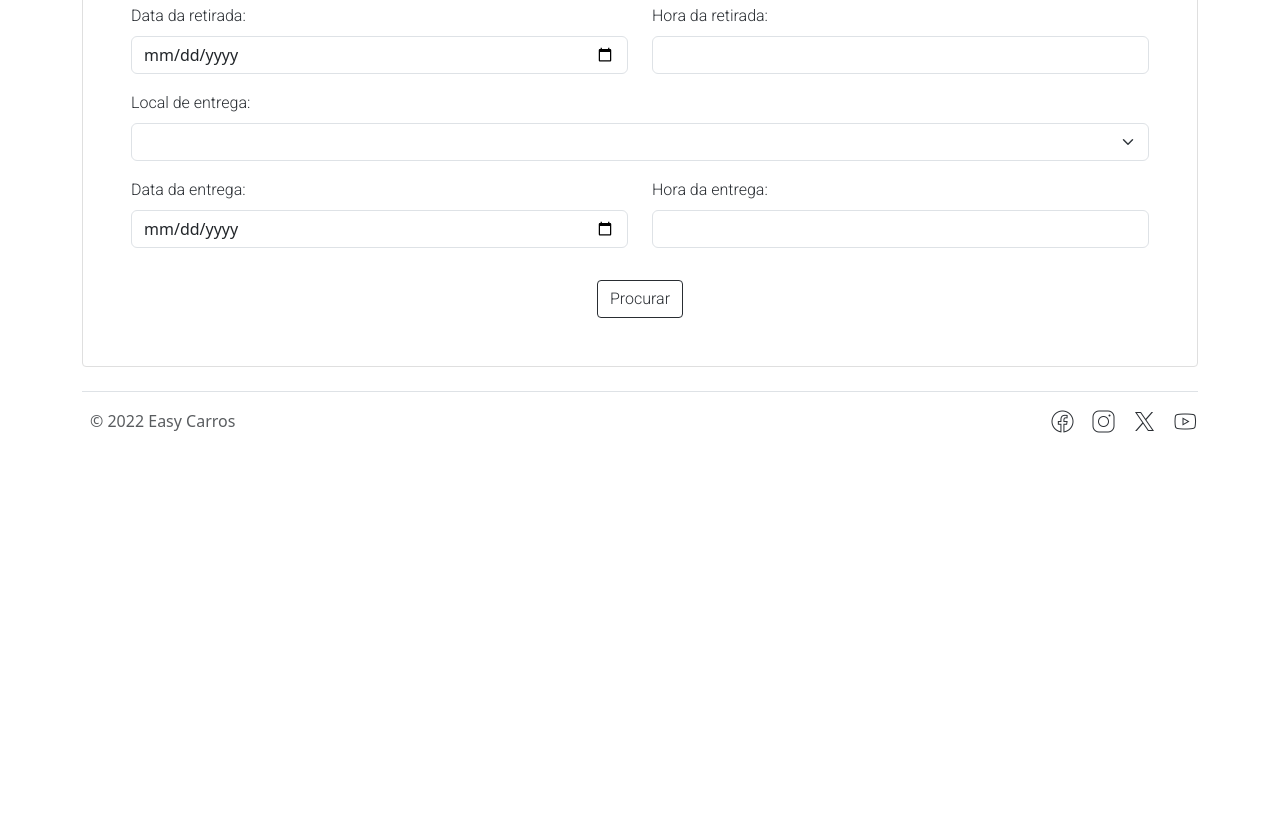
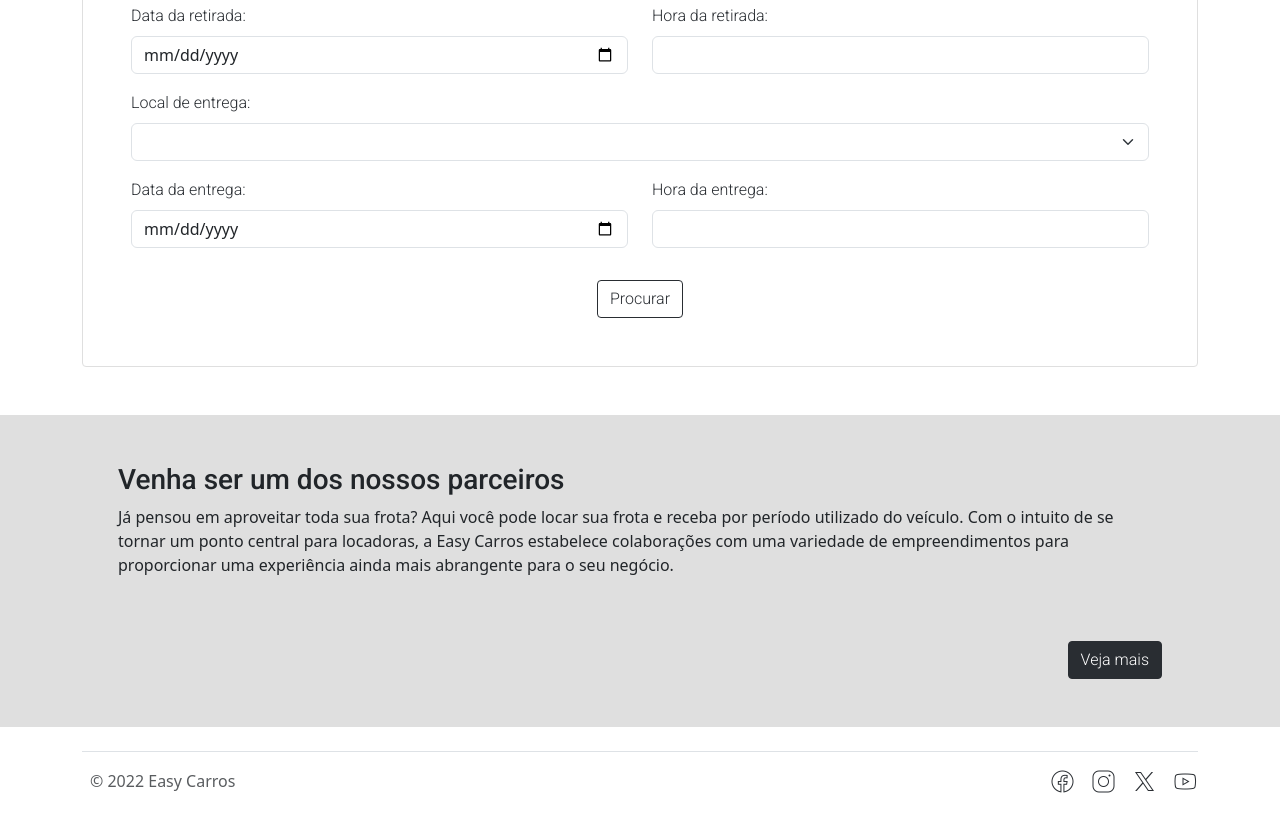
Before and after one commit to esterquintino/EasyCarros, a plain HTML site: page index.html in a window 1280 px wide. Shown: the part 901-1732 px from the top of the page. Before the commit the page ends 1375 px from the top, so only its background shows below. Drawn offline with nearby package versions, Linux system fonts and the light colour scheme.

Commit message:
Criação banner parceria

```diff
--- a/css/style.css
+++ b/css/style.css
@@ -106,6 +106,22 @@ h6 {
     color: #ffffff;
 }
 
+.container-dark{
+    background-color:#dfdfdf;
+    height: 100%;
+}
+
+.btn-vejamais{
+    border-color: #292D32;
+    border-width: 0.5px;
+    border-radius: 4px;
+    background-color: #292D32;
+    color: #ffffff;
+    font-family: 'Roboto', sans-serif;
+    font-weight: 300;
+    font-size: 16px;
+}
+
 /* Rodapé */
 
 .container-rodape{
--- a/index.html
+++ b/index.html
@@ -119,7 +119,8 @@
                     <img src="images/img2.jpg" class="d-block w-100" alt="...">
                     <div class="carousel-caption d-md-block">
                         <h5>Integre seus parceiros</h5>
-                        <p>Ofereça mais facilidade de locação para seus parceiros com a nossa integração de cadastros.</p>
+                        <p>Ofereça mais facilidade de locação para seus parceiros com a nossa integração de cadastros.
+                        </p>
                     </div>
                 </div>
                 <div class="carousel-item">
@@ -146,7 +147,7 @@
 
     <!-- Formulário -->
     <div class="container">
-        <form class="p-5 mt-5 form-controle">
+        <form class="p-5 mt-5 mb-5 form-controle">
             <div class="mb-3">
                 <label class="form-label label-desc">Local de retirada:</label>
                 <select id="inputLocalRetirada" class="form-select">
@@ -189,9 +190,29 @@
                 <button type="submit" class="btn btn-procurar mt-3">Procurar</button>
             </div>
         </form>
-        <!-- Formulário -->
 
     </div>
+    <!-- Formulário -->
+
+    <!-- Container dark -->
+
+    <div class="container-fluid container-dark">
+        <div class="container p-5">
+            <h3>Venha ser um dos nossos parceiros</h3>
+            <p>Já pensou em aproveitar toda sua frota? Aqui você pode locar sua frota e receba por período utilizado do
+                veículo.
+                Com o intuito de se tornar um ponto central para locadoras, a Easy Carros estabelece colaborações com
+                uma variedade de empreendimentos para proporcionar uma experiência ainda mais abrangente para o seu
+                negócio.
+            </p>
+            <div class="d-flex justify-content-end pt-5 mr-5">
+                <button class="btn btn-vejamais float-right">Veja mais</button>
+            </div>
+
+        </div>
+    </div>
+
+    <!-- -->
 
     <!-- Conteúdo -->
 
```
